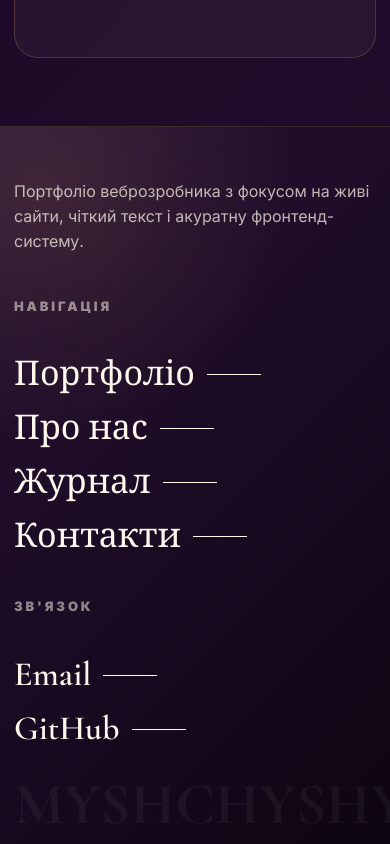
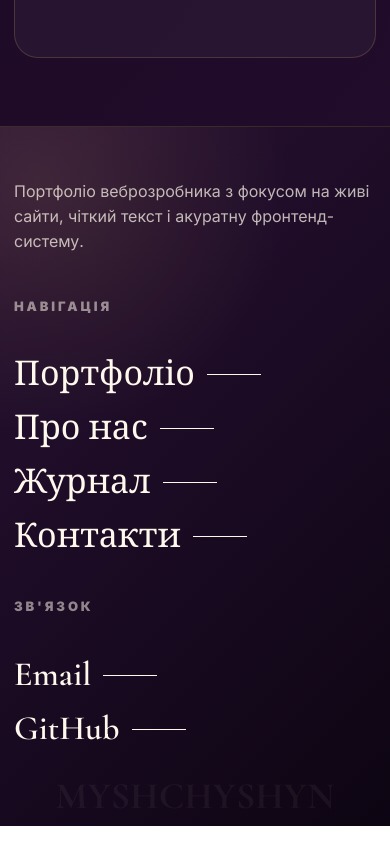
Before and after one commit to Olehanbro/pixelcraft-portfolio, a Next.js app: page / in a window 390 px wide. Shown: the part 6851-7695 px from the top of the page. Built offline with nearby package versions, Linux system fonts and the light colour scheme.

Commit message:
Make footer wordmark responsive

```diff
--- a/app/globals.css
+++ b/app/globals.css
@@ -1572,11 +1572,11 @@ body.menu-open .menu-button span:last-child {
 }
 
 .footer-word {
-  width: var(--container);
+  width: min(var(--container), calc(100vw - clamp(28px, 5vw, 96px)));
   margin: -70px auto 14px;
   color: rgba(255, 248, 236, 0.052);
   font-family: var(--font-display);
-  font-size: clamp(78px, 17vw, 300px);
+  font-size: clamp(58px, 11.2vw, 210px);
   font-weight: 700;
   line-height: 0.86;
   letter-spacing: 0;
@@ -1921,7 +1921,8 @@ body.menu-open .menu-button span:last-child {
 
   .footer-word {
     margin-top: 0;
-    font-size: clamp(42px, 15vw, 68px);
+    width: calc(100vw - 32px);
+    font-size: clamp(30px, 9.6vw, 48px);
   }
 }
 
```
